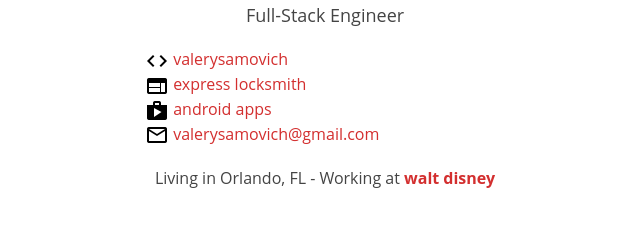
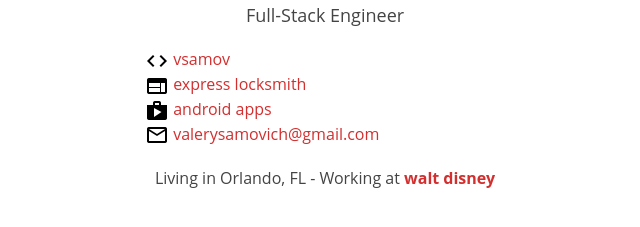
Before and after one commit to valsamovich/valsamovich, a plain HTML site: page index.html in a window 1280 px wide. Shown: the part 279-506 px from the top of the page, 315-955 px from the left. Drawn offline with Linux system fonts and the light colour scheme.

Commit message:
Update git link

```diff
--- a/index.html
+++ b/index.html
@@ -15,7 +15,7 @@
     <h1>Valery Samovich</h1>
     <h2>Full-Stack Engineer</h2>
     <ul class="social-stuff">
-        <li><img src="img/ic_code_black_24dp_1x.png" alt="github">&nbsp;<a href="https://github.com/valerysamovich" target="_blank">valerysamovich</a></li>
+        <li><img src="img/ic_code_black_24dp_1x.png" alt="github">&nbsp;<a href="https://github.com/vsamov" target="_blank">vsamov</a></li>
         <li><img src="img/ic_web_black_24dp_1x.png" alt="project">&nbsp;<a href="http://expresslocksmithfl.com/" target="_blank">express locksmith</a></li>
         <li><img src="img/ic_shop_black_24dp_1x.png" alt="google play">&nbsp;<a href="https://play.google.com/store/search?q=valery%20Samovich" target="_blank">android apps</a></li>
         <li><img src="img/ic_mail_outline_black_24dp_1x.png" alt="email">&nbsp;<span class="email">valerysamovich@gmail.com</span></li>
```
